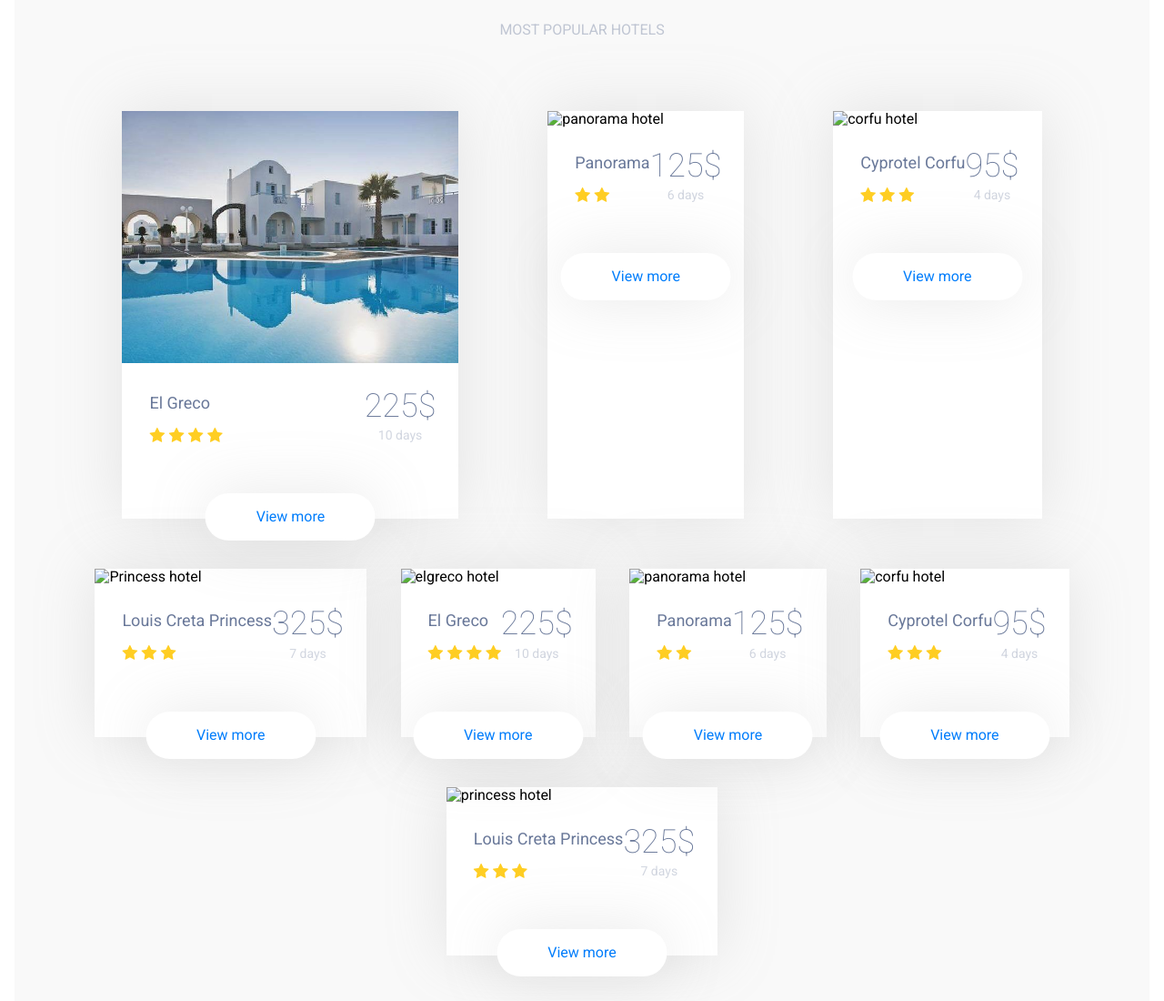
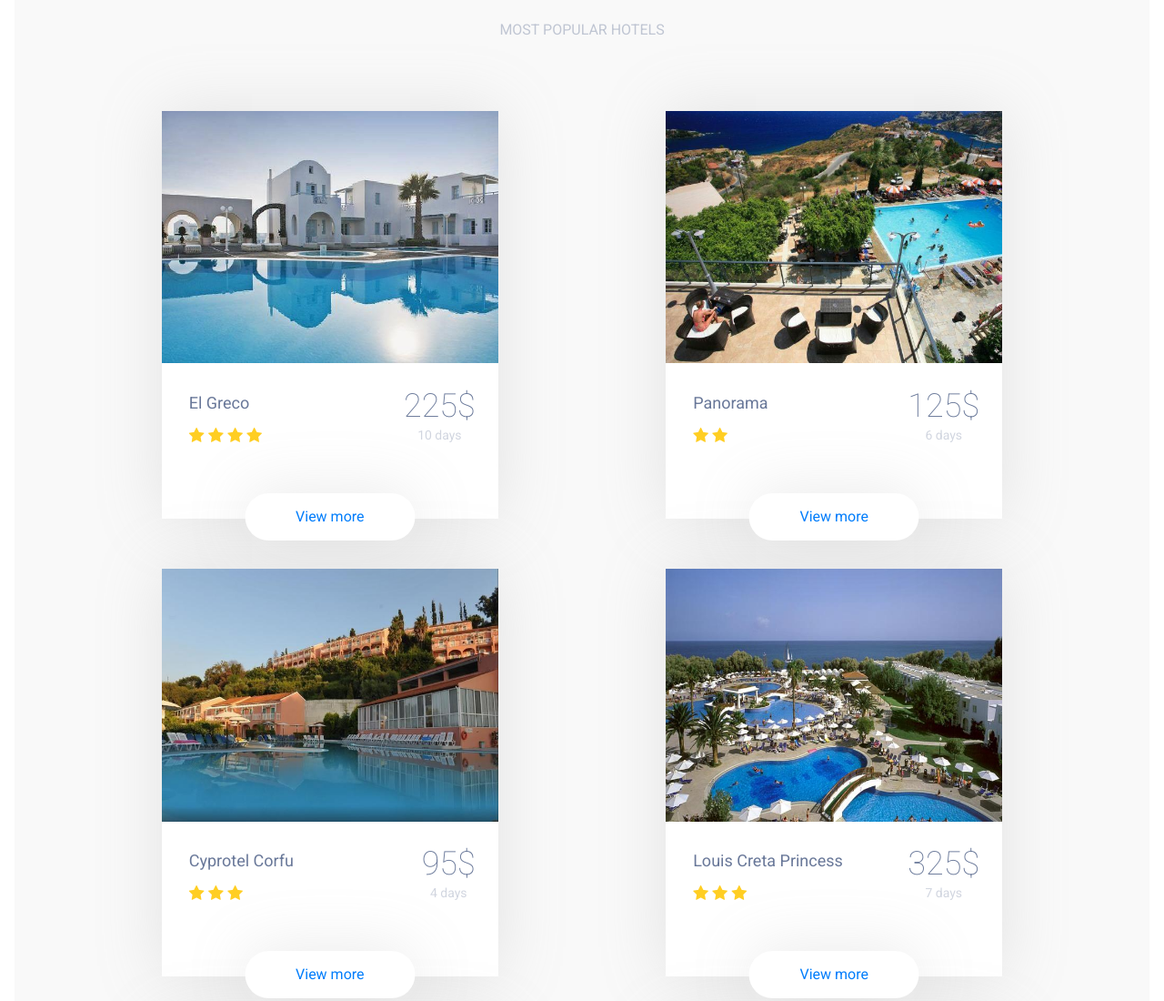
Before and after one commit to PSDvlpr/CutFromPSD-Greece, a website: page index.html in a window 1280 px wide. Shown: the part 2060-3160 px from the top of the page at 91% size. Drawn offline with nearby package versions, Linux system fonts and the light colour scheme; the site is published under a folder, as on GitHub Pages, so addresses that start at the root find nothing.

Commit message:
Fix images

```diff
--- a/index.html
+++ b/index.html
@@ -161,7 +161,7 @@
             </div>
 
             <div class="offer-item">
-                <img src="/images/panorama.jpg" alt="panorama hotel">
+                <img src="./images/panorama.jpg" alt="panorama hotel">
                 <div class="offer-details">
                     <h3>Panorama
                         <br />
@@ -177,7 +177,7 @@
             </div>
 
             <div class="offer-item">
-                <img src="/images/corfu.jpg" alt="corfu hotel">
+                <img src="./images/corfu.jpg" alt="corfu hotel">
                 <div class="offer-details">
                     <h3>Cyprotel Corfu
                         <br />
@@ -194,7 +194,7 @@
             </div>
 
             <div class="offer-item">
-                <img src="/images/princess.jpg" alt="Princess hotel">
+                <img src="./images/princess.jpg" alt="Princess hotel">
                 <div class="offer-details">
                     <h3>Louis Creta Princess
                         <br />
@@ -211,7 +211,7 @@
             </div>
 
             <div class="offer-item">
-                <img src="/images/elgreco.jpg" alt="elgreco hotel">
+                <img src="./images/elgreco.jpg" alt="elgreco hotel">
                 <div class="offer-details">
                     <h3>El Greco
                         <br />
@@ -229,7 +229,7 @@
             </div>
 
             <div class="offer-item">
-                <img src="/images/panorama.jpg" alt="panorama hotel">
+                <img src="./images/panorama.jpg" alt="panorama hotel">
                 <div class="offer-details">
                     <h3>Panorama
                         <br />
@@ -245,7 +245,7 @@
             </div>
 
             <div class="offer-item">
-                <img src="/images/corfu.jpg" alt="corfu hotel">
+                <img src="./images/corfu.jpg" alt="corfu hotel">
                 <div class="offer-details">
                     <h3>Cyprotel Corfu
                         <br />
@@ -262,7 +262,7 @@
             </div>
 
             <div class="offer-item">
-                <img src="/images/princess.jpg" alt="princess hotel">
+                <img src="./images/princess.jpg" alt="princess hotel">
                 <div class="offer-details">
                     <h3>Louis Creta Princess
                         <br />
```
